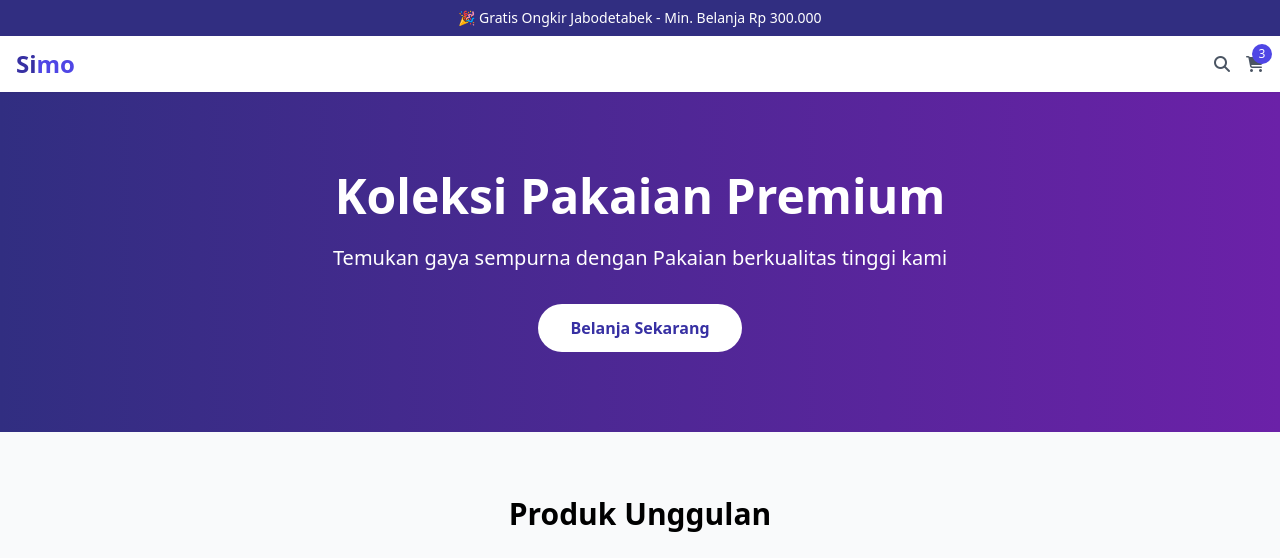
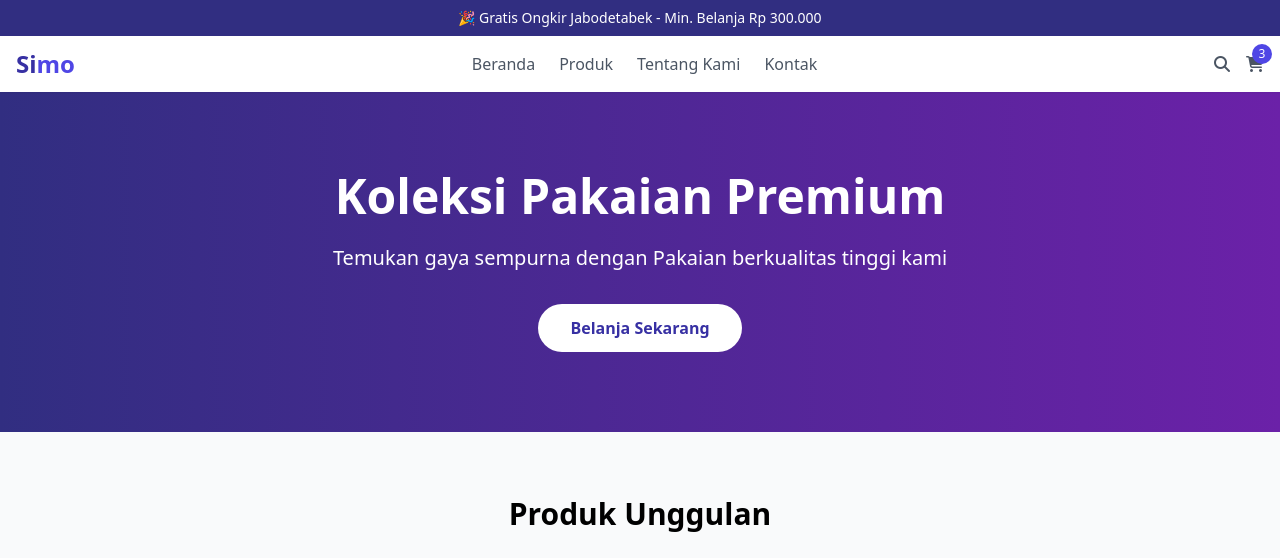
Before and after one commit to Rizkisetia-pm/Simo, a plain HTML site: page index.html in a window 1280 px wide. Shown: the top 558 px of the page. Drawn offline with nearby package versions, Linux system fonts and the light colour scheme.

Commit message:
update navbar 2

```diff
--- a/index.html
+++ b/index.html
@@ -22,6 +22,11 @@
                 <span class="text-indigo-800">Si</span>mo
             </a>
             <nav class="hidden md:flex space-x-6">
+                <a href="index.html" class="text-gray-600 hover:text-indigo-600 font-medium">Beranda</a>
+                <a href="products.html" class="text-gray-600 hover:text-indigo-600 font-medium">Produk</a>
+                <a href="about.html" class="text-gray-600 hover:text-indigo-600 font-medium">Tentang Kami</a>
+                <a href="contact.html" class="text-gray-600 hover:text-indigo-600 font-medium">Kontak</a>
+            </nav>
             <!-- Mobile Menu (Hidden by default) -->
             <div id="mobile-menu"
                 class="md:hidden hidden flex-col space-y-2 mt-4 bg-white px-4 py-2 shadow-md absolute right-4 top-16 rounded z-50">
@@ -30,8 +35,6 @@
                 <a href="about.html" class="text-gray-600 hover:text-indigo-600 font-medium">Tentang Kami</a>
                 <a href="contact.html" class="text-gray-600 hover:text-indigo-600 font-medium">Kontak</a>
             </div>
-
-            </nav>
             <div class="flex items-center space-x-4">
                 <a href="#" class="text-gray-600 hover:text-indigo-600">
                     <i class="fas fa-search"></i>
```
Lines whose indentation alone changed are shown as unchanged.
